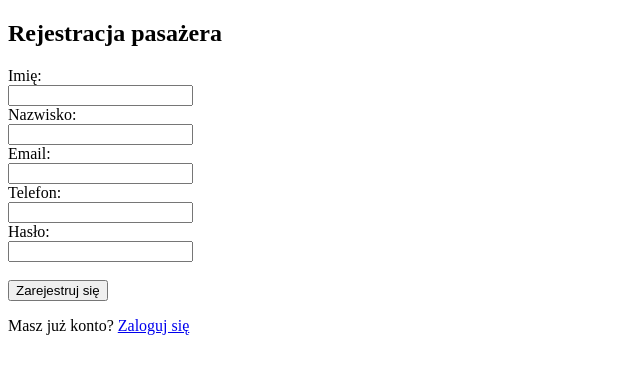
After one commit to JustK0na/szKot, a Flask app: page /register in a window 1280 px wide. The commit adds this page. Shown: the top 374 px of the page, without its empty margins (0-640 px from the left). Run offline with Flask 3, Linux system fonts and the light colour scheme; some libraries are stand-ins or nearby versions.

```diff
--- a/flaskTest.py
+++ b/flaskTest.py
@@ -15,6 +15,51 @@ mysql = MySQL(app)
 @app.route('/')
 def index():
     return redirect(url_for('login'))
+
+@app.route('/register', methods=['GET', 'POST'])
+def register():
+    if request.method == 'POST':
+        imie = request.form['imie']
+        nazwisko = request.form['nazwisko']
+        email = request.form['email']
+        telefon = request.form['telefon']
+        password = request.form['password']
+        password_hash = str(abs(hash(password)))[:10]  # simple hash
+
+        cursor = mysql.connection.cursor()
+        cursor.execute("SELECT id_pasażera FROM pasazerowie WHERE mail = %s", (email,))
+        if cursor.fetchone():
+            flash("Email already registered.")
+            return redirect(url_for('register'))
+
+        query = """
+                INSERT INTO pasazerowie (imie, nazwisko, mail, telefon, haslo_plain, haslo)
+                VALUES (%s, %s, %s, %s, %s, %s) \
+                """
+        cursor.execute(query, (imie, nazwisko, email, telefon, password, password_hash))
+        mysql.connection.commit()
+        cursor.close()
+        flash("Rejestracja zakończona. Zaloguj się.")
+        return redirect(url_for('login'))
+    return render_template('register.html')
+
+@app.route('/bilety')
+def bilety():
+    if 'user_id' not in session:
+        return redirect(url_for('login'))
+
+    cursor = mysql.connection.cursor()
+    query = """
+            SELECT b.id_biletu, p.data, p.czas_przejazdu, p.opóźnienie, b.cena, b.ulgi
+            FROM bilety b
+                     JOIN polaczenia p ON b.id_połączenia = p.id_połączenia
+            WHERE b.id_pasażera = %s \
+            """
+    cursor.execute(query, (session['user_id'],))
+    tickets = cursor.fetchall()
+    cursor.close()
+
+    return render_template('bilety.html', tickets=tickets)
 
 @app.route('/login', methods=['GET', 'POST'])
 def login():
--- a/templates/login.html
+++ b/templates/login.html
@@ -17,6 +17,9 @@
     <label>Hasło:</label><br>
     <input type="password" name="password"><br><br>
     <input type="submit" value="Zaloguj">
+    <p>Nie masz konta? <a href="{{ url_for('register') }}">Zarejestruj się</a></p>
 </form>
+
+
 </body>
 </html>
--- /dev/null
+++ b/templates/register.html
@@ -0,0 +1,29 @@
+<!DOCTYPE html>
+<html lang="pl">
+<head>
+    <meta charset="UTF-8">
+    <title>Rejestracja</title>
+</head>
+<body>
+<h2>Rejestracja pasażera</h2>
+{% with messages = get_flashed_messages() %}
+{% if messages %}
+<p style="color:red;">{{ messages[0] }}</p>
+{% endif %}
+{% endwith %}
+<form method="POST">
+    <label>Imię:</label><br>
+    <input type="text" name="imie" required><br>
+    <label>Nazwisko:</label><br>
+    <input type="text" name="nazwisko" required><br>
+    <label>Email:</label><br>
+    <input type="email" name="email" required><br>
+    <label>Telefon:</label><br>
+    <input type="text" name="telefon" required><br>
+    <label>Hasło:</label><br>
+    <input type="password" name="password" required><br><br>
+    <input type="submit" value="Zarejestruj się">
+</form>
+<p>Masz już konto? <a href="{{ url_for('login') }}">Zaloguj się</a></p>
+</body>
+</html>
--- a/templates/welcome.html
+++ b/templates/welcome.html
@@ -7,6 +7,8 @@
 <body>
 <h1>Witaj, {{ name }}!</h1>
 <p>Zalogowano pomyślnie.</p>
+
+<a href="{{ url_for('bilety') }}">🧾 Zobacz moje bilety</a> |
 <a href="{{ url_for('logout') }}">Wyloguj</a>
 </body>
 </html>
```
Also changed, not shown: templates/bilety.html (added, +36 -0 lines).
